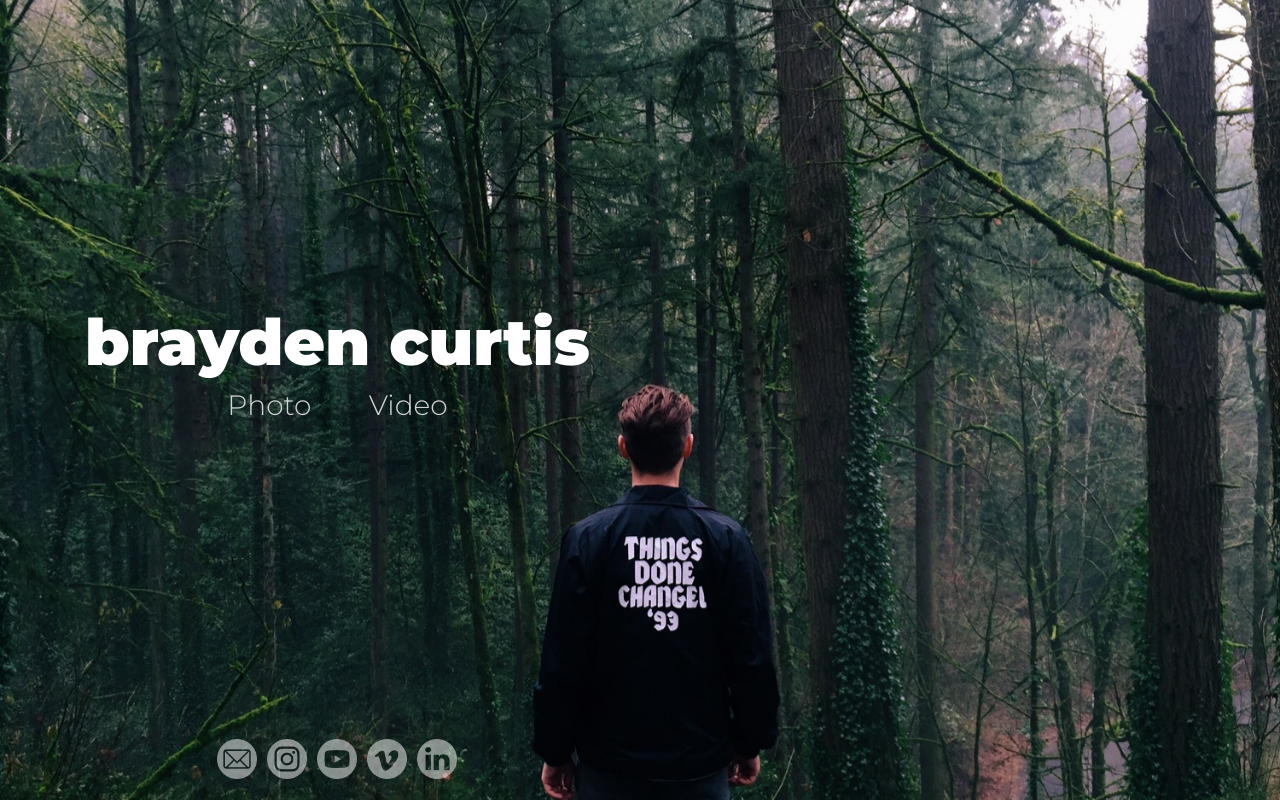
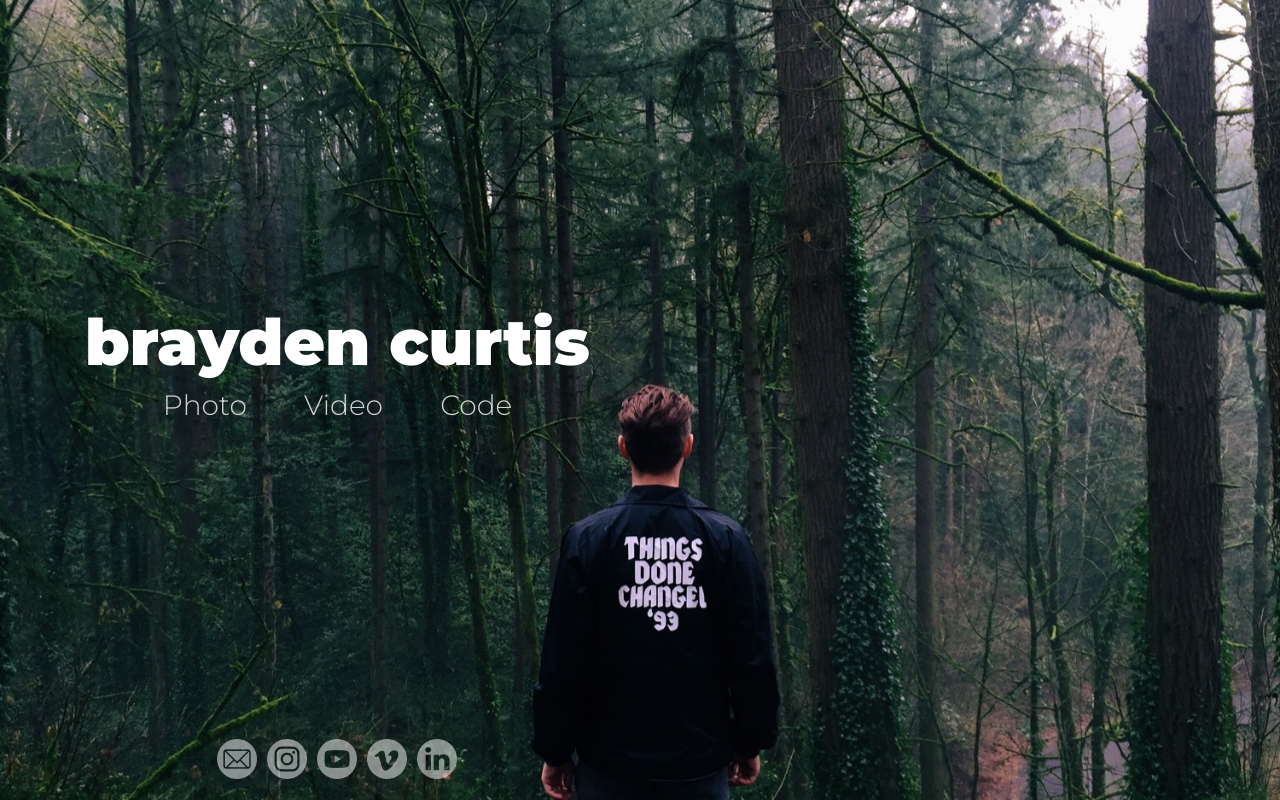
Before and after one commit to braydencurtis/braydencurtis.github.io, a plain HTML site: page index.html in a window 1280 px wide. Drawn offline with nearby package versions, Linux system fonts and the light colour scheme.

Commit message:
Added Code link to index

```diff
--- a/index.html
+++ b/index.html
@@ -17,7 +17,7 @@
                         <div>
                         <h1 class="text-center">Brayden Curtis</h1>
                         <h3 class="text-center">
-                            <a href="photo.html">Photo</a> <a href="video.html">Video</a>
+                            <a href="photo.html">Photo</a> <a href="video.html">Video</a> <a href="code/index.html">Code</a>
                         </h3>
                         </div>
                     </div>
```
